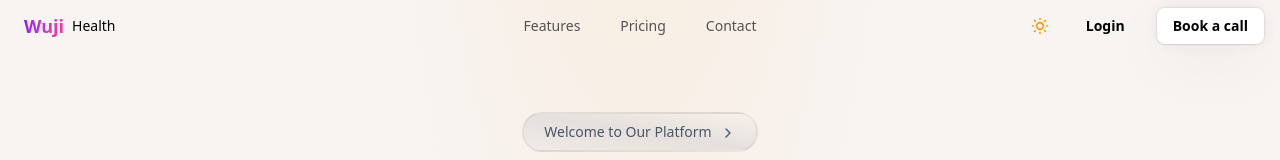
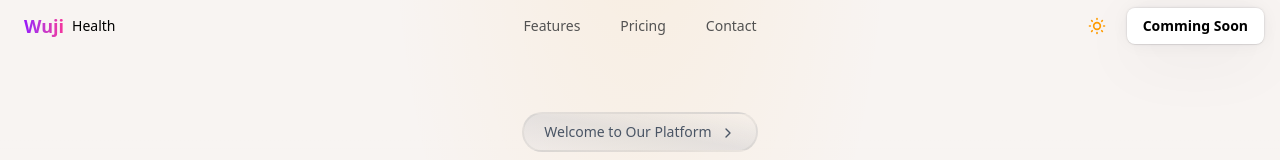
Before and after one commit to soummyaanon/landigpagebrowser, a Next.js app: page / in a window 1280 px wide. Shown: the top 160 px of the page. Built offline with nearby package versions, Linux system fonts and the light colour scheme.

Commit message:
Update NavbarDemo button text to 'Coming Soon'

```diff
--- a/src/components/blocks/navbar-demo.tsx
+++ b/src/components/blocks/navbar-demo.tsx
@@ -53,8 +53,8 @@ export function NavbarDemo() {
           <NavItems items={navItems} />
           <div className="flex items-center gap-4">
             <ThemeToggle className="relative z-50" />
-            <NavbarButton variant="secondary">Login</NavbarButton>
-            <NavbarButton variant="primary">Book a call</NavbarButton>
+
+            <NavbarButton variant="primary">Comming Soon</NavbarButton>
           </div>
         </NavBody>
 
```
